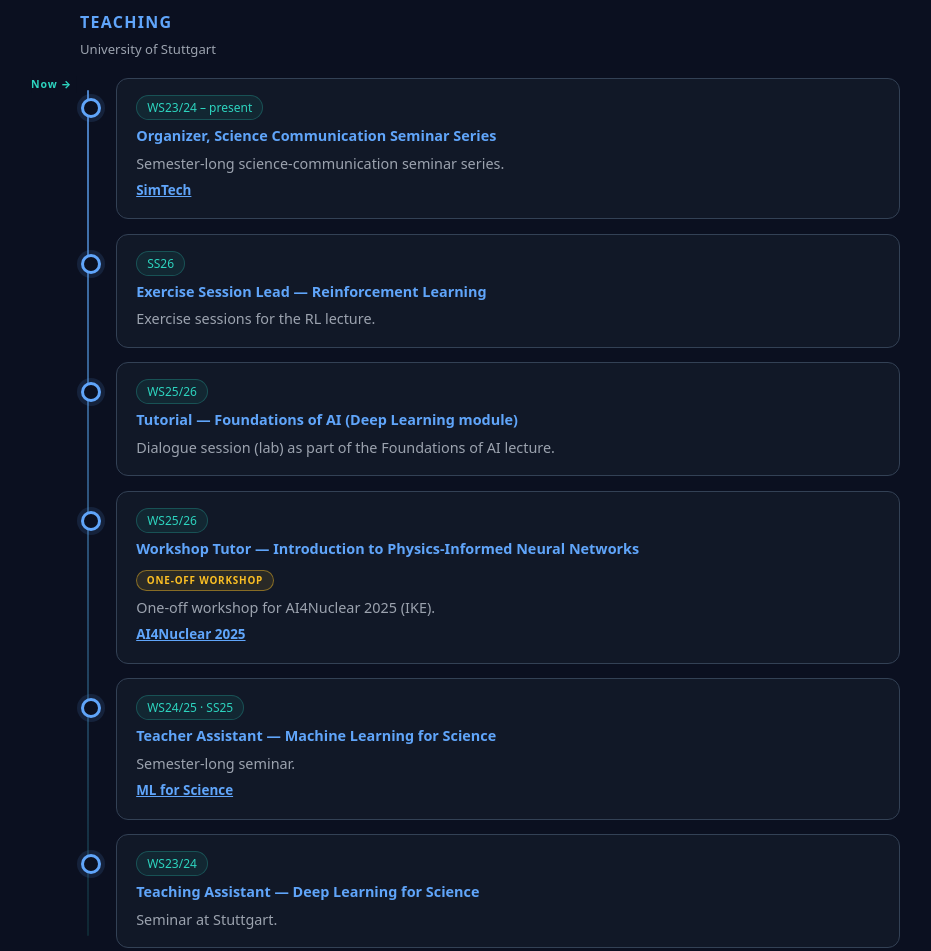
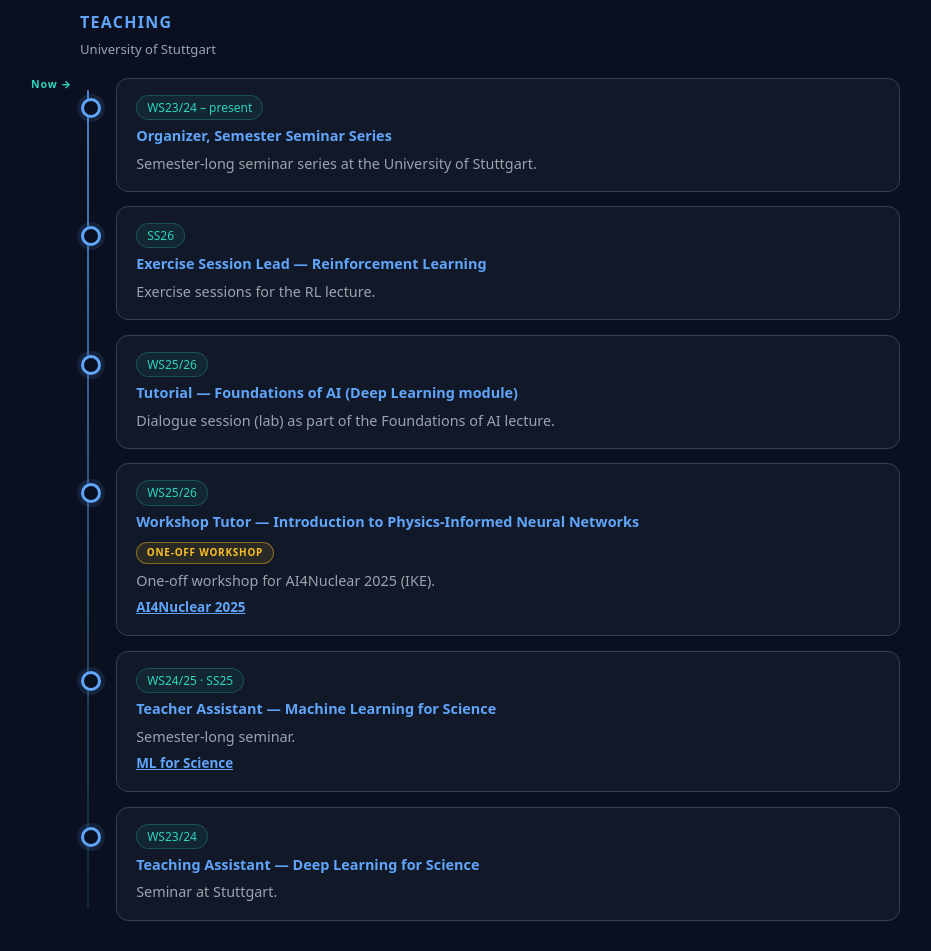
Before and after one commit to yoelt11/yoelt11.github.io, an Astro site: page / in a window 1280 px wide. Shown: the part 2100-3051 px from the top of the page, without its empty margins (44-975 px from the left). Built offline with nearby package versions, Linux system fonts and the light colour scheme; Astro itself is replaced by a stand-in of ours.

Commit message:
site: correct teaching entry — 'Semester Seminar Series' (Uni Stuttgart), remove wrong SimTech attribution

```diff
--- a/src/pages/index.astro
+++ b/src/pages/index.astro
@@ -21,9 +21,8 @@ const experience = [
 ];
 const teaching = [
   // —— Highlights (tagged) ——
-  { date: "WS23/24 – present", role: "Organizer, Science Communication Seminar Series",
-    desc: "Semester-long science-communication seminar series.",
-    site: "https://www.simtech.uni-stuttgart.de/", siteLabel: "SimTech", highlight: true },
+  { date: "WS23/24 – present", role: "Organizer, Semester Seminar Series",
+    desc: "Semester-long seminar series at the University of Stuttgart.", highlight: true },
   { date: "SS26", role: "Exercise Session Lead — Reinforcement Learning",
     desc: "Exercise sessions for the RL lecture.", highlight: true },
   { date: "WS25/26", role: "Tutorial — Foundations of AI (Deep Learning module)",
```
